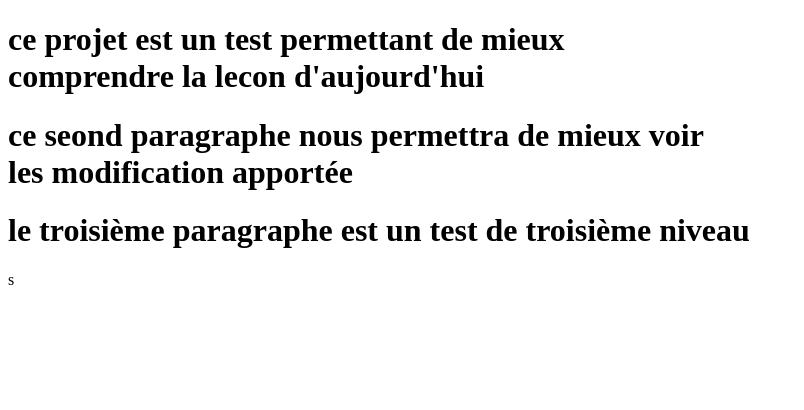
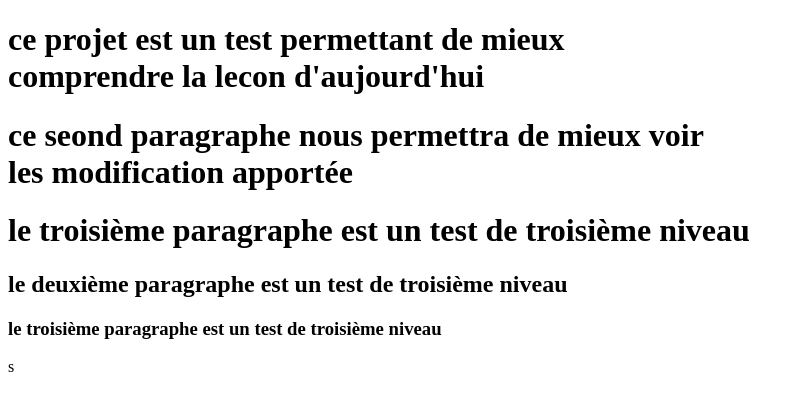
Before and after one commit to bleriot007/githubBled, a plain HTML site: page index.html in a window 1280 px wide. Shown: the whole page, without its empty margins (0-804 px from the left). Drawn offline with Linux system fonts and the light colour scheme.

Commit message:
Update index.html

```diff
--- a/index.html
+++ b/index.html
@@ -13,5 +13,9 @@
         les modification apportée</h1>
 
         <h1> le troisième paragraphe est un test de troisième niveau</h1>
+        <h2> le deuxième paragraphe est un test de troisième niveau</hé>
+
+        <h3> le troisième paragraphe est un test de troisième niveau</h3>
+
     </body>
 </html>s
```
